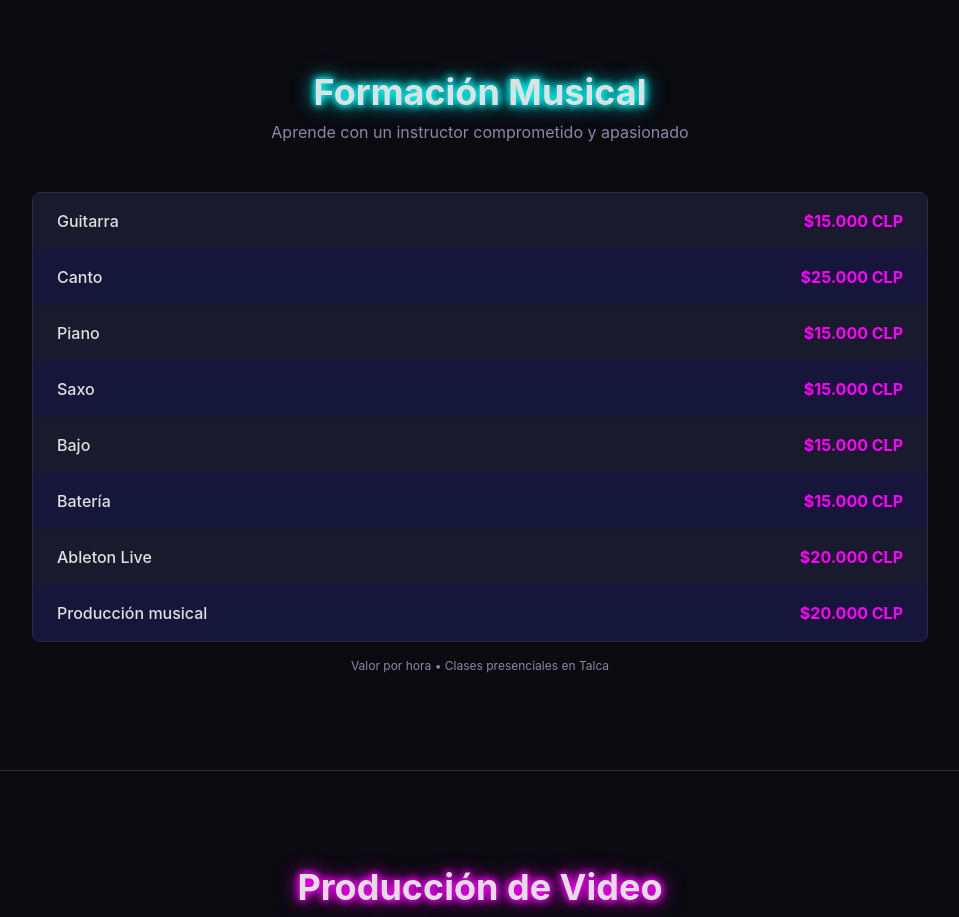
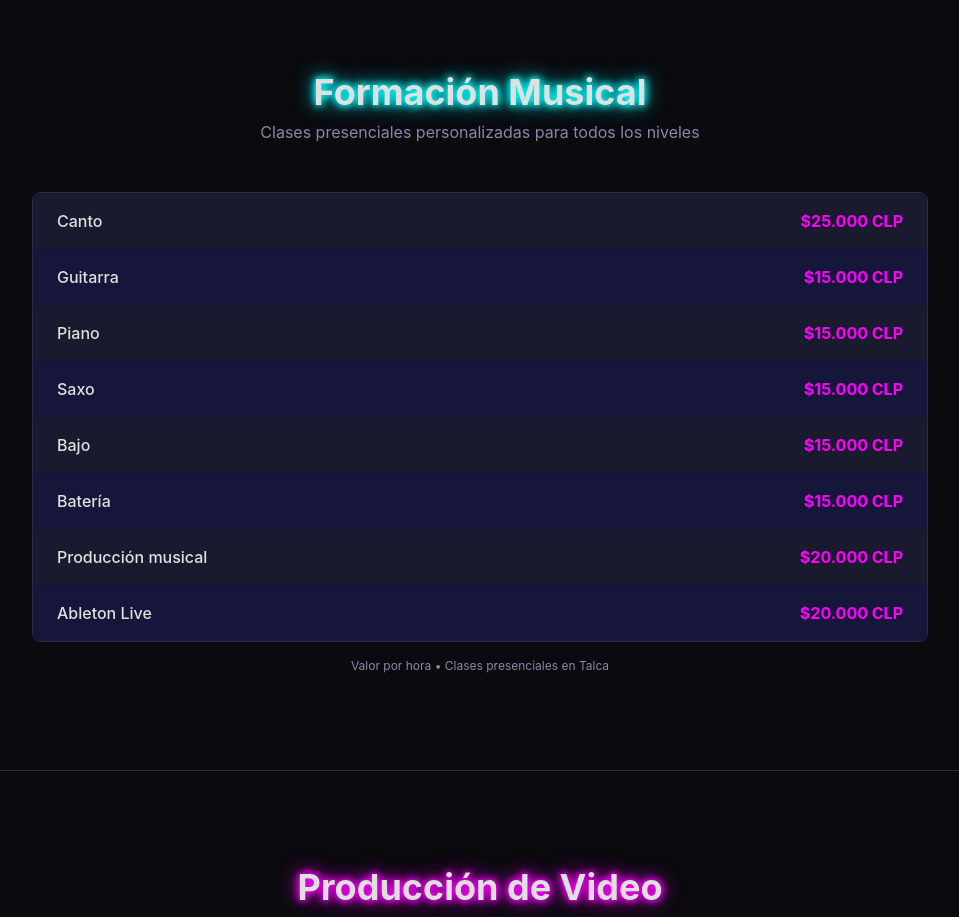
Before and after one commit to superdandi/vizcoso, a Next.js app: page / in a window 1280 px wide. Shown: the part 3220-4137 px from the top of the page, without its empty margins (160-1119 px from the left). Built offline with nearby package versions, Linux system fonts and the light colour scheme.

Commit message:
Formación Musical: new subtitle + reorder classes

```diff
--- a/src/components/Clases.tsx
+++ b/src/components/Clases.tsx
@@ -8,7 +8,7 @@ export default function Clases() {
           Formación Musical
         </h2>
         <p className="mb-12 text-center text-[#8888aa]">
-          Aprende con un instructor comprometido y apasionado
+          Clases presenciales personalizadas para todos los niveles
         </p>
 
         <div className="overflow-hidden rounded-lg border border-[#2a2a4a]">
--- a/src/data/services.ts
+++ b/src/data/services.ts
@@ -58,14 +58,14 @@ export const salaEnsayo = {
 };
 
 export const clasesMusica: ClassItem[] = [
+  { name: "Canto", price: "$25.000 CLP" },
   { name: "Guitarra", price: "$15.000 CLP" },
-  { name: "Canto", price: "$25.000 CLP" },
   { name: "Piano", price: "$15.000 CLP" },
   { name: "Saxo", price: "$15.000 CLP" },
   { name: "Bajo", price: "$15.000 CLP" },
   { name: "Batería", price: "$15.000 CLP" },
+  { name: "Producción musical", price: "$20.000 CLP" },
   { name: "Ableton Live", price: "$20.000 CLP" },
-  { name: "Producción musical", price: "$20.000 CLP" },
 ];
 
 export const videoServicios: VideoService[] = [
```
